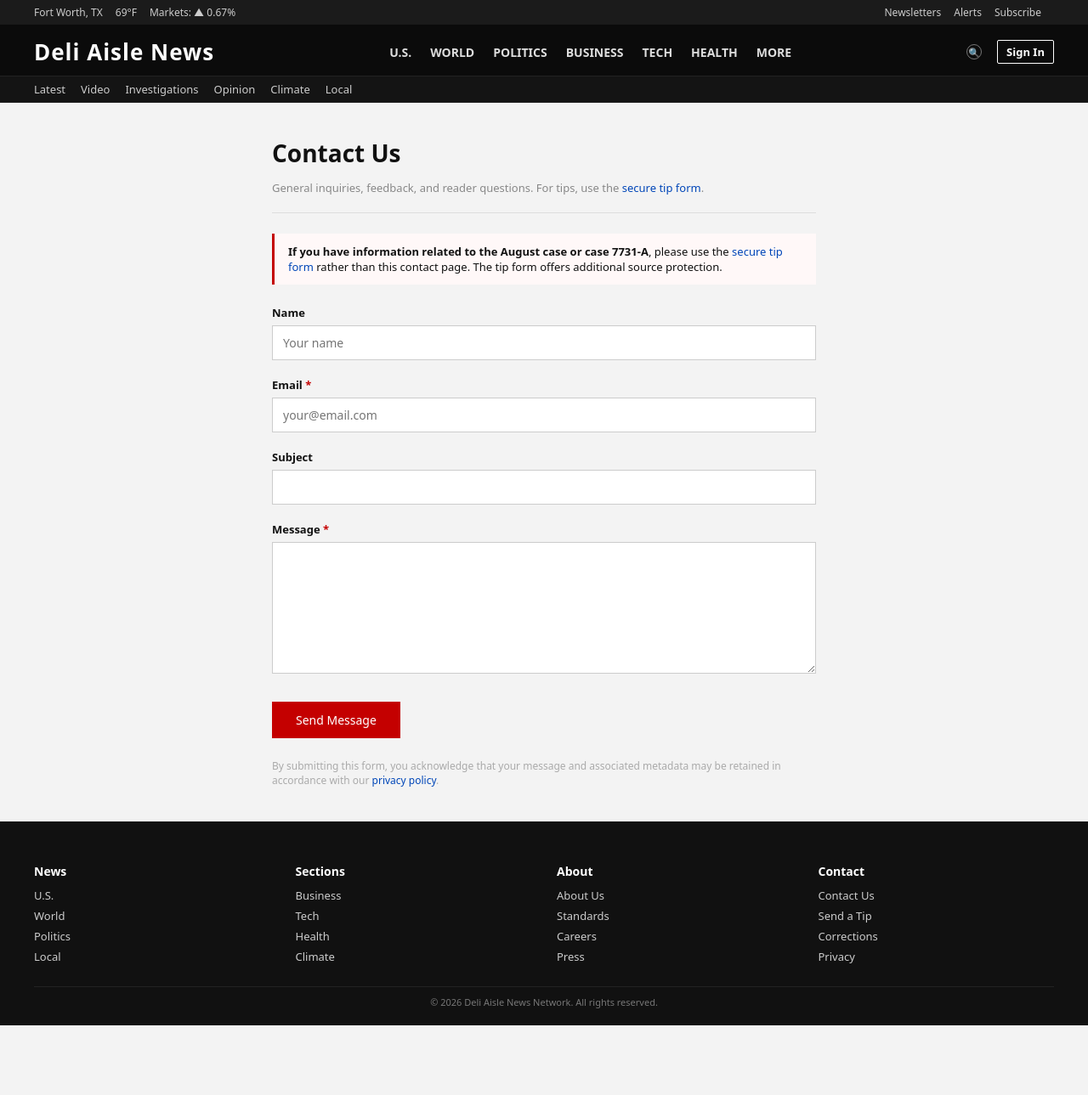
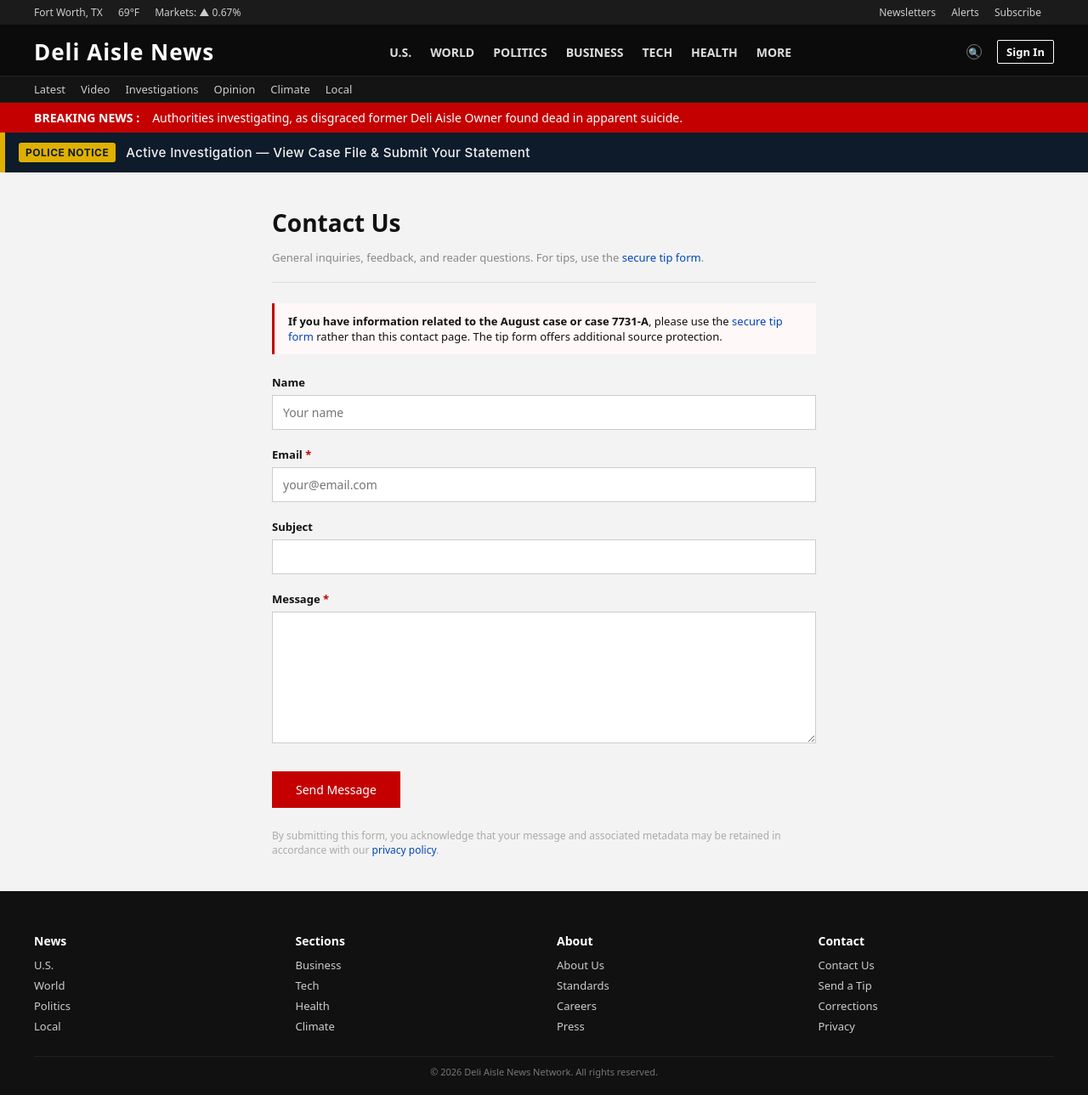
Before and after one commit to NotAnIronman/ARG, a Jekyll site: the page built from pages/contact.html, in a window 1280 px wide. Shown: the whole page at 85% size. Built offline with Jekyll 4.4.1, drawn with Linux system fonts in a browser that asks for light colours; before the commit the page ends 1207 px from its top, so only the background shows below that.

Commit message:
Update contact.html

```diff
--- a/pages/contact.html
+++ b/pages/contact.html
@@ -1,29 +1,31 @@
-<!DOCTYPE html>
-<html lang="en">
-<head>
-<meta charset="UTF-8">
-<meta name="viewport" content="width=device-width, initial-scale=1.0">
-<title>Deli Aisle News | Contact Us</title>
-<link rel="stylesheet" href="styles.css">
-</head>
-<body>
-<!-- contact form submissions are logged — IP addresses retained per privacy policy section 7 — see legal note attached to policy v2 -->
-<div class="utility-bar"><div class="utility-left"><span>Fort Worth, TX</span><span>69°F</span><span>Markets: ▲ 0.67%</span></div><div class="utility-right"><span>Newsletters</span><span>Alerts</span><span>Subscribe</span></div></div>
-<div class="header"><div class="logo">Deli Aisle News</div><nav class="primary-nav"><a href="us.html">U.S.</a><a href="world.html">World</a><a href="politics.html">Politics</a><a href="business.html">Business</a><a href="tech.html">Tech</a><a href="health.html">Health</a><a href="more.html">More</a></nav><div class="header-actions"><div class="search-icon">🔍</div><div class="signin">Sign In</div></div></div>
-<div class="secondary-nav"><a href="liveupdates.html">Latest</a><a href="soon.html">Video</a><a href="soon.html">Investigations</a><a href="opinion.html">Opinion</a><a href="soon.html">Climate</a><a href="local.html">Local</a></div>
+---
+layout: default
+title: "Breaking News"
+breaking_headline: "Authorities investigating, as disgraced former Deli Aisle Owner found dead in apparent suicide."
+show_banner: true
+---
 <div class="page" style="display:block;max-width:680px;margin:40px auto;padding:0 20px;">
     <h1 style="font-size:28px;margin-bottom:8px;">Contact Us</h1>
     <p style="color:#888;font-size:13px;margin-bottom:24px;border-bottom:1px solid #ddd;padding-bottom:20px;">General inquiries, feedback, and reader questions. For tips, use the <a href="tip.html">secure tip form</a>.</p>
     <p style="font-size:13px;background:#fff8f8;border-left:3px solid #c40000;padding:12px 16px;margin-bottom:24px;"><strong>If you have information related to the August case or case 7731-A</strong>, please use the <a href="tip.html">secure tip form</a> rather than this contact page. The tip form offers additional source protection.</p>
     <form style="margin-top:16px;">
-<div style="margin-bottom:20px;"><label style="display:block;font-size:13px;font-weight:bold;margin-bottom:6px;">Name</label><input type="text" placeholder="Your name" style="width:100%;padding:10px 12px;border:1px solid #ccc;font-size:14px;font-family:inherit;"></div>
-<div style="margin-bottom:20px;"><label style="display:block;font-size:13px;font-weight:bold;margin-bottom:6px;">Email <span style="color:#c40000;">*</span></label><input type="email" placeholder="your@email.com" style="width:100%;padding:10px 12px;border:1px solid #ccc;font-size:14px;font-family:inherit;"></div>
-<div style="margin-bottom:20px;"><label style="display:block;font-size:13px;font-weight:bold;margin-bottom:6px;">Subject</label><input type="text" style="width:100%;padding:10px 12px;border:1px solid #ccc;font-size:14px;font-family:inherit;"></div>
-<div style="margin-bottom:28px;"><label style="display:block;font-size:13px;font-weight:bold;margin-bottom:6px;">Message <span style="color:#c40000;">*</span></label><textarea rows="7" style="width:100%;padding:10px 12px;border:1px solid #ccc;font-size:14px;font-family:inherit;resize:vertical;"></textarea></div>
+        <div style="margin-bottom:20px;">
+            <label style="display:block;font-size:13px;font-weight:bold;margin-bottom:6px;">Name</label>
+            <input type="text" placeholder="Your name" style="width:100%;padding:10px 12px;border:1px solid #ccc;font-size:14px;font-family:inherit;">
+        </div>
+        <div style="margin-bottom:20px;">
+            <label style="display:block;font-size:13px;font-weight:bold;margin-bottom:6px;">Email <span style="color:#c40000;">*</span></label>
+            <input type="email" placeholder="your@email.com" style="width:100%;padding:10px 12px;border:1px solid #ccc;font-size:14px;font-family:inherit;">
+        </div>
+        <div style="margin-bottom:20px;">
+            <label style="display:block;font-size:13px;font-weight:bold;margin-bottom:6px;">Subject</label>
+            <input type="text" style="width:100%;padding:10px 12px;border:1px solid #ccc;font-size:14px;font-family:inherit;">
+        </div>
+        <div style="margin-bottom:28px;">
+            <label style="display:block;font-size:13px;font-weight:bold;margin-bottom:6px;">Message <span style="color:#c40000;">*</span></label>
+            <textarea rows="7" style="width:100%;padding:10px 12px;border:1px solid #ccc;font-size:14px;font-family:inherit;resize:vertical;"></textarea>
+        </div>
         <button type="submit" style="background:#c40000;color:white;border:none;padding:12px 28px;font-size:14px;font-family:inherit;cursor:pointer;">Send Message</button>
     </form>
     <p style="font-size:12px;color:#aaa;margin-top:24px;">By submitting this form, you acknowledge that your message and associated metadata may be retained in accordance with our <a href="privacy.html">privacy policy</a>.</p>
 </div>
-<footer class="footer"><div class="footer-grid"><div><h4>News</h4><a href="us.html">U.S.</a><a href="world.html">World</a><a href="politics.html">Politics</a><a href="local.html">Local</a></div><div><h4>Sections</h4><a href="business.html">Business</a><a href="tech.html">Tech</a><a href="health.html">Health</a><a href="soon.html">Climate</a></div><div><h4>About</h4><a href="about.html">About Us</a><a href="standards.html">Standards</a><a href="careers.html">Careers</a><a href="press.html">Press</a></div><div><h4>Contact</h4><a href="contact.html">Contact Us</a><a href="tip.html">Send a Tip</a><a href="corrections.html">Corrections</a><a href="privacy.html">Privacy</a></div></div><div class="footer-bottom">© 2026 Deli Aisle News Network. All rights reserved.</div></footer>
-</body>
-</html>
```
Lines whose indentation alone changed are shown as unchanged.
